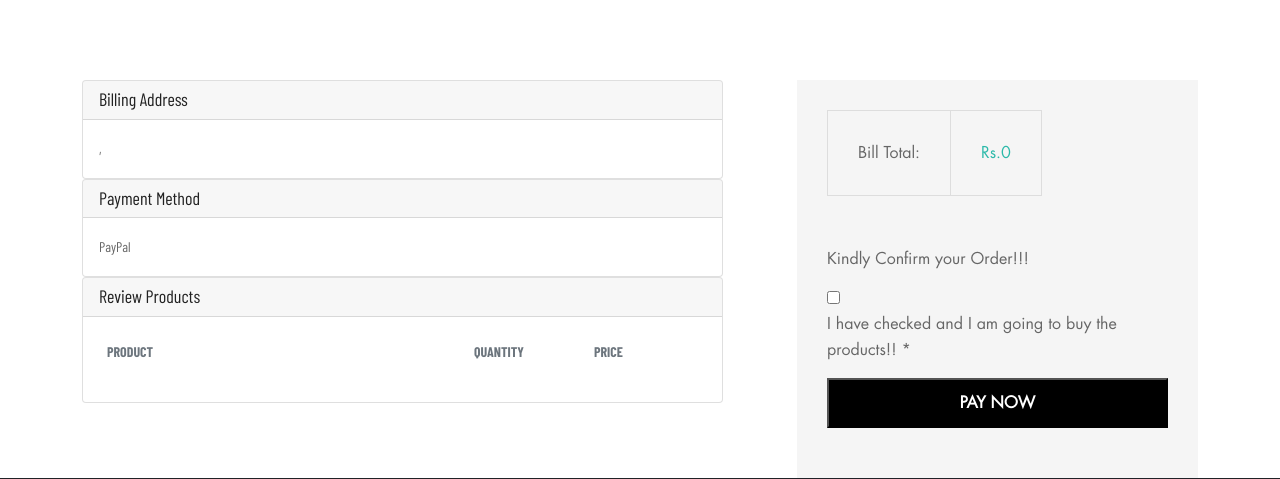
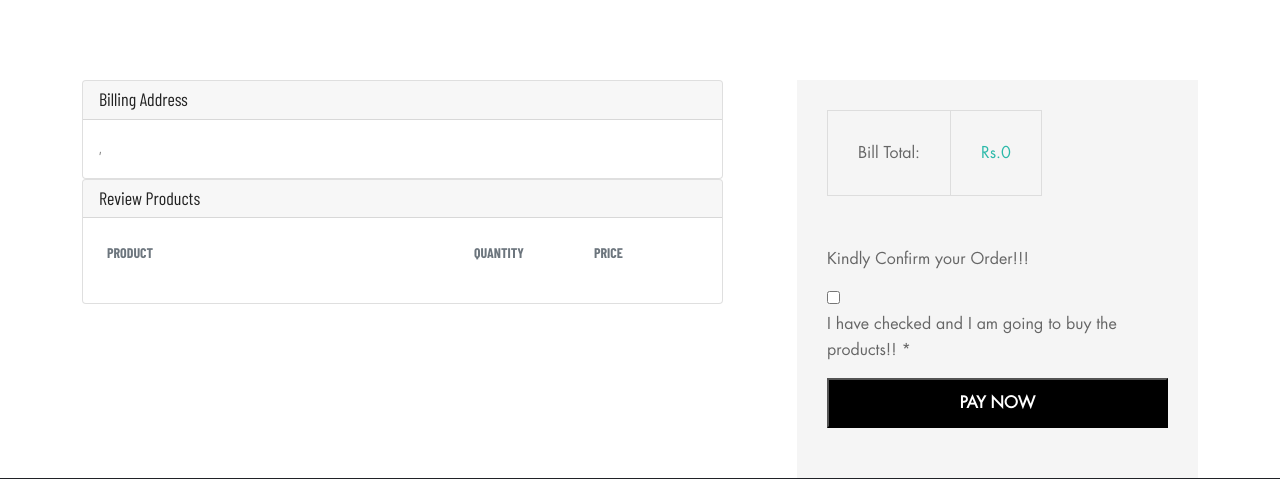
Before and after one commit to SenterExe/senter, a Django app: page /orders/payments/ in a window 1280 px wide. Shown: the part 147-626 px from the top of the page. Run offline with Django 4.2, Linux system fonts and the light colour scheme; data that the repository does not hold is empty; some libraries are stand-ins or nearby versions; some web fonts are replaced.

Commit message:
paypal removed

```diff
--- a/templates/order/payment.html
+++ b/templates/order/payment.html
@@ -22,13 +22,6 @@
                             <b>Order Note: </b> {{order.order_note}}
                             {% endif %}
 
-
-                        </div>
-                    </div>
-                    <div class="card">
-                        <h5 class="card-header">Payment Method</h5>
-                        <div class="card-body">
-                            <p class="card-text">PayPal</p>
 
                         </div>
                     </div>
```
